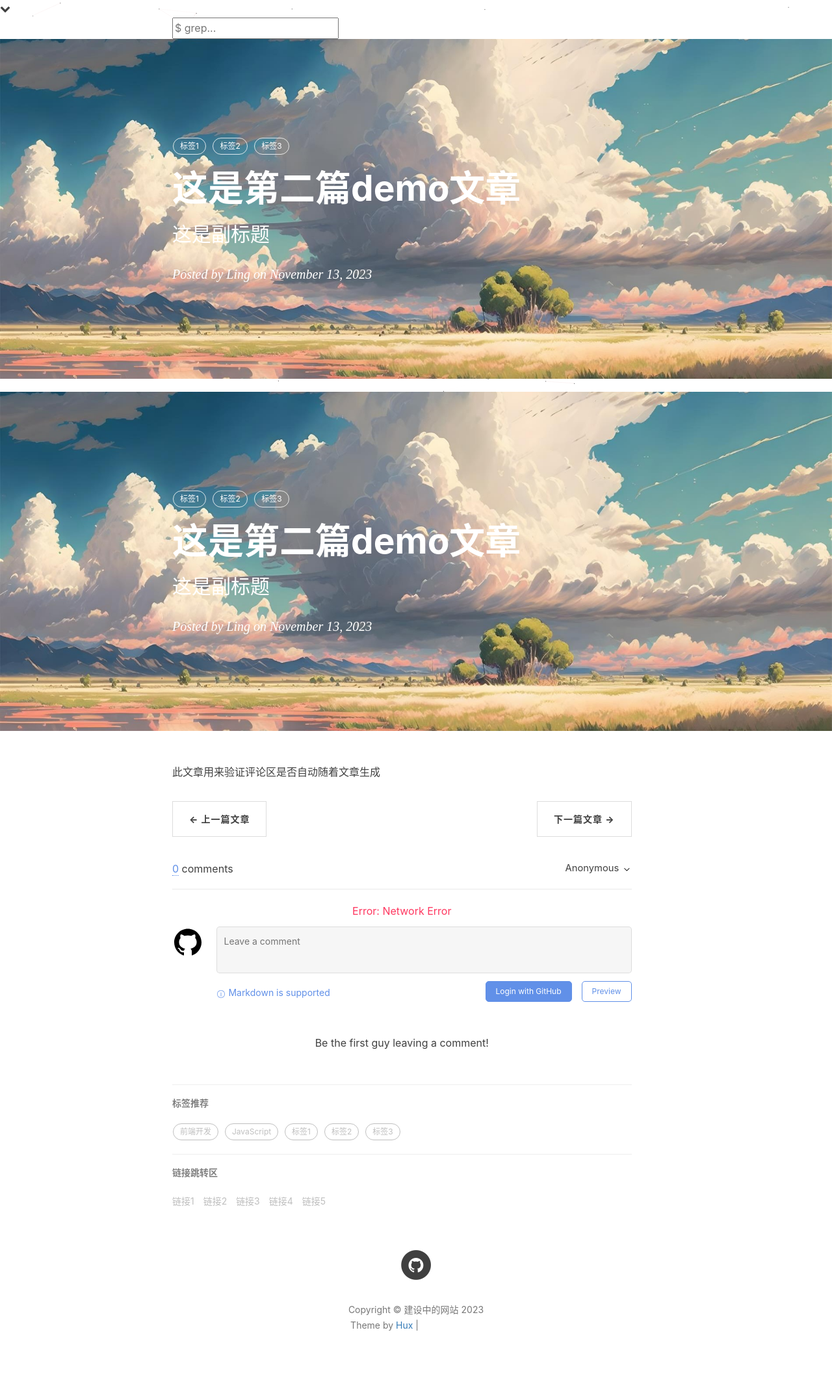
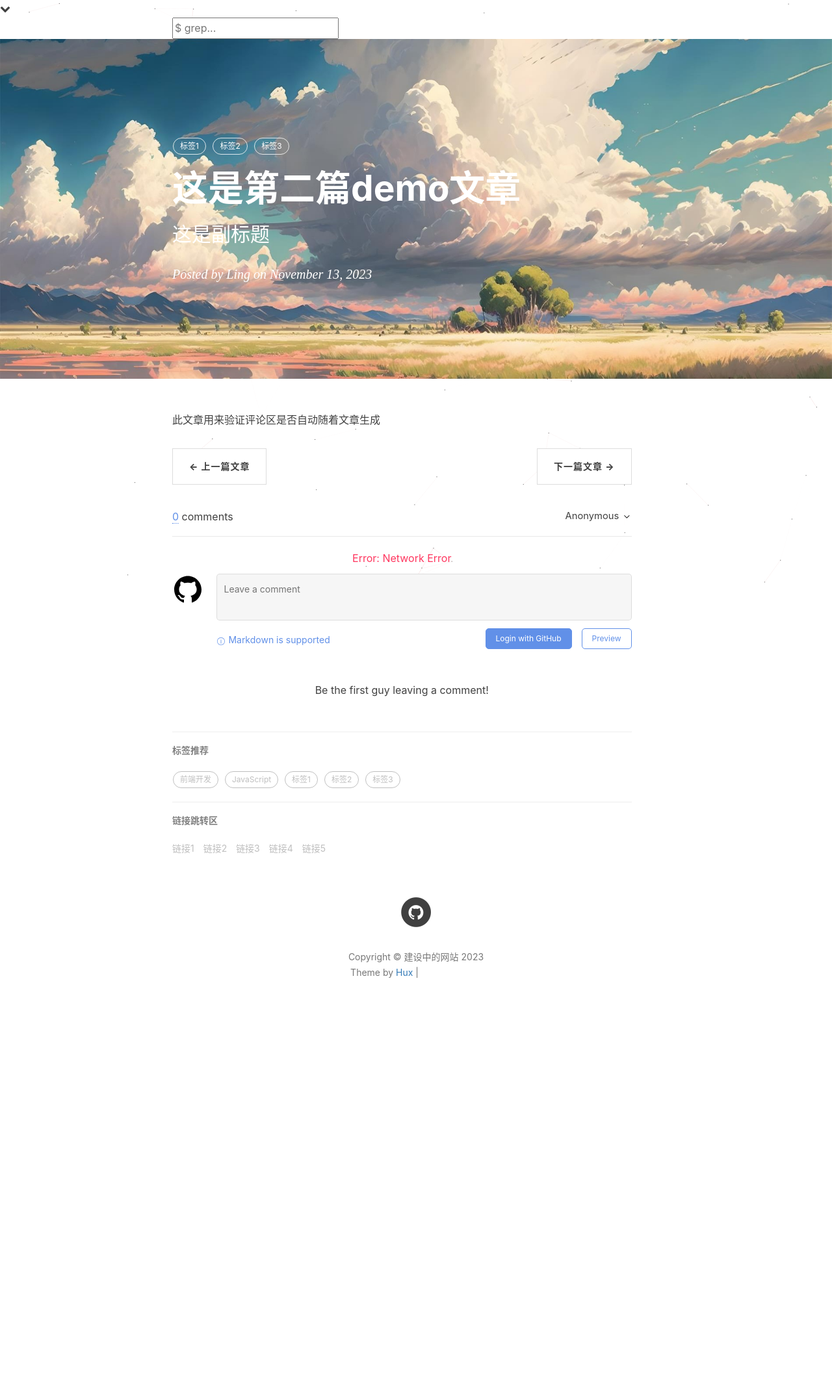
Before and after one commit to zhoujiegl/zhoujiegl.github.io, a Jekyll site: the page built from _posts/2023-11-13-demo2.markdown, in a window 1280 px wide. Shown: the whole page at 65% size. Built offline with Jekyll 4.4.1, drawn with Linux system fonts in a browser that asks for light colours; nearby versions of some CDN libraries; comment, search, counter and statistics services are not loaded; after the commit the page ends 1601 px from its top, so only the background shows below that; grey boxes are pictures that could not be loaded.

Commit message:
小更新

```diff
--- a/_layouts/post.html
+++ b/_layouts/post.html
@@ -18,34 +18,6 @@ layout: default
     <script src="../../../../js/gitalk.min.js"></script>
 </head>
 
-<style type="text/css">
-    header.intro-header{
-        background-image: url('{{ site.baseurl }}/{% if page.header-img %}{{ page.header-img }}{% else %}{{ site.header-img }}{% endif %}')
-    }
-</style>
-<header class="intro-header" >
-    <div class="container">
-        <div class="row">
-            <div class="col-lg-8 col-lg-offset-2 col-md-10 col-md-offset-1">
-                <div class="post-heading">
-                    <div class="tags">
-                        {% for tag in page.tags %}
-                        <a class="tag" href="{{ site.baseurl }}/tags/#{{ tag }}" title="{{ tag }}">{{ tag }}</a>
-                        {% endfor %}
-                    </div>
-                    <h1>{{ page.title }}</h1>
-                    {% comment %}
-                        always create a h2 for keeping the margin , Hux
-                    {% endcomment %}
-                    {% comment %} if page.subtitle {% endcomment %}
-                    <h2 class="subheading">{{ page.subtitle }}</h2>
-                    {% comment %} endif {% endcomment %}
-                    <span class="meta">Posted by {% if page.author %}{{ page.author }}{% else %}{{ site.title }}{% endif %} on {{ page.date | date: "%B %-d, %Y" }}</span>
-                </div>
-            </div>
-        </div>
-    </div>
-</header>
 
 <!-- Post Content -->
 <article>
@@ -58,7 +30,12 @@ layout: default
                 col-md-10 col-md-offset-1
                 post-container">
 
-				{{ content }}
+                <!-- Multi-Lingual -->
+                {% if page.multilingual %}
+                    {% include multilingual-sel.html %}
+                {% endif %}
+
+                {{ content }}
 
                 <ul class="pager">
                     {% if page.previous.url %}
@@ -78,7 +55,7 @@ layout: default
                 <div class="comment">
                     {% include comments.html %}
                 </div>
-                 {% endif %}
+                {% endif %}
                 <!-- gitalk 评论框 end -->
 
             </div>
```
